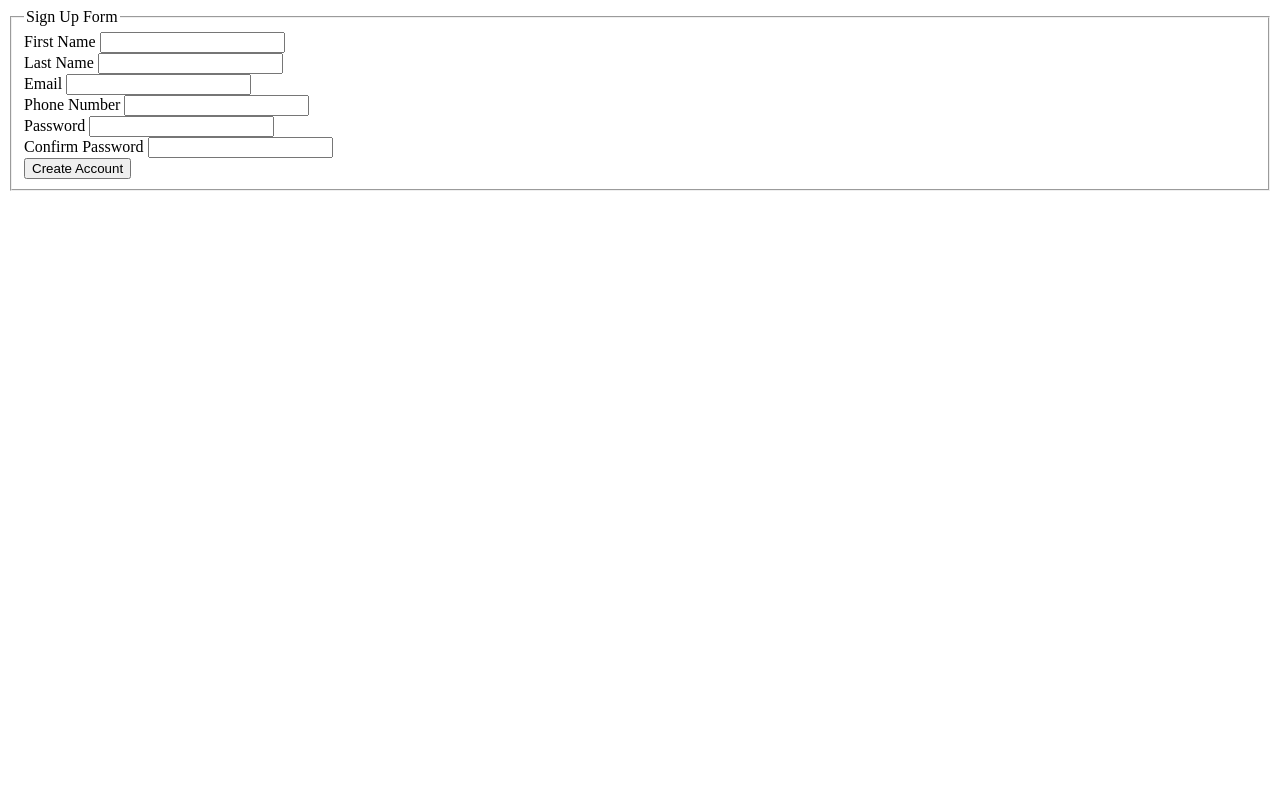
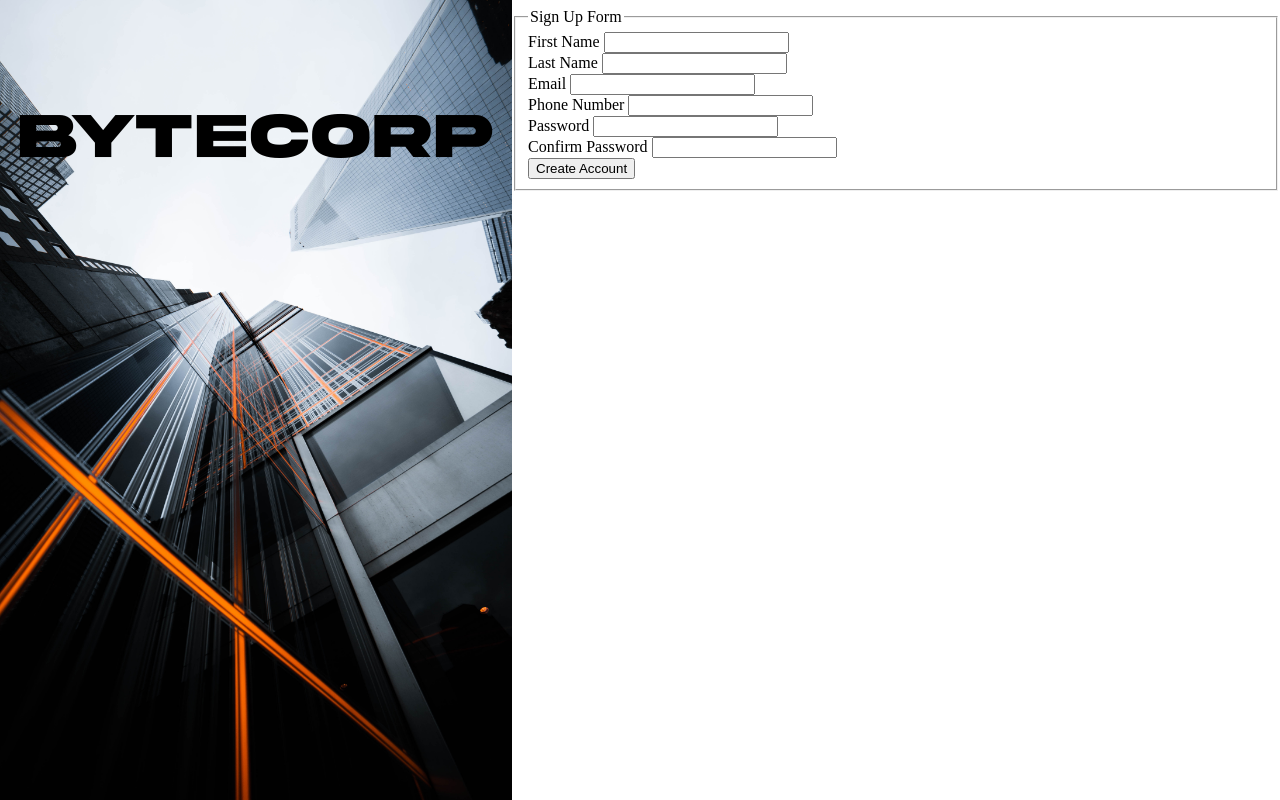
Before and after one commit to thephilosopher13/sign-up-form, a plain HTML site: page index.html in a window 1280 px wide. Drawn offline with Linux system fonts and the light colour scheme.

Commit message:
Added basic CSS for sidebar as well as the right div containing the form

```diff
--- a/index.html
+++ b/index.html
@@ -8,8 +8,10 @@
     <link rel="stylesheet" href="styles.css"></link>
 </head>
 <body>
-    <div class="sidebar"></div>
-    <div class="main-content">
+    <div class="sidebar">
+        <div class="logo">BYTECORP</div>
+    </div>
+    <div class="maincontent">
         <div></div>
         <div>
             <form action="">
--- a/styles.css
+++ b/styles.css
@@ -0,0 +1,31 @@
+@font-face {
+    font-family: 'Akira Expanded';
+    src: url('fonts/AkiraExpanded.woff2') format('woff2');
+}
+
+.sidebar {
+    background-image: url('backgroundimage.jpg');
+    background-size: cover;
+    height: 100%;
+    width: 40vw;
+    position: fixed;
+    z-index: 1;
+    top: 0;
+    left: 0;
+    overflow-x: hidden;
+}
+
+.sidebar .logo {
+    font-family:'Akira Expanded';
+    position: fixed;
+    width: 40vw;
+    font-size: 5vw;
+    top: 12.5%;
+    text-align: center;
+}
+
+.maincontent {
+    right: 0;
+    width: 60vw;
+    position: absolute;
+}
```
Also changed, not shown: backgroundimage.jpg (renamed from donny-jiang-42gFAgdIUC8-unsplash.jpg), fonts/AkiraExpanded.woff2 (added).
